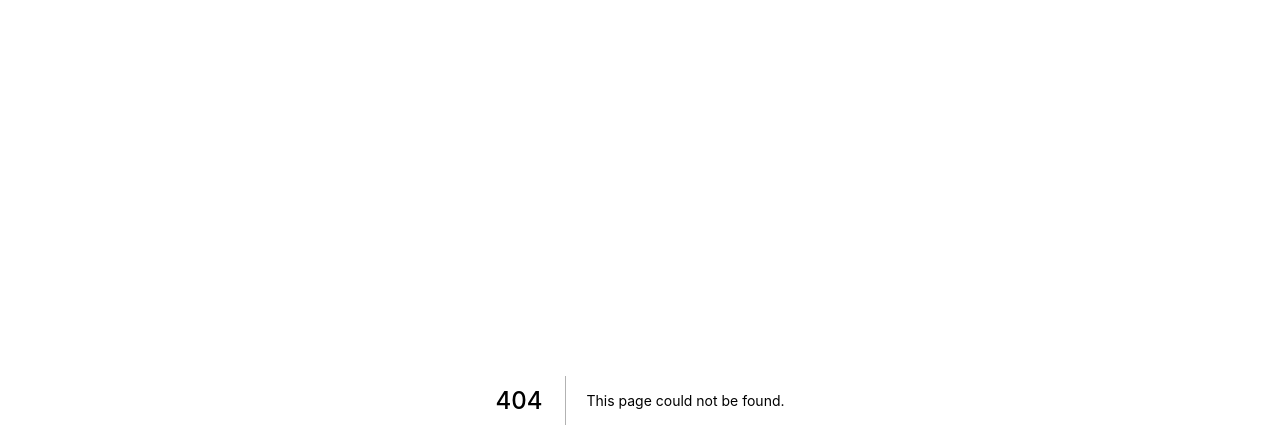
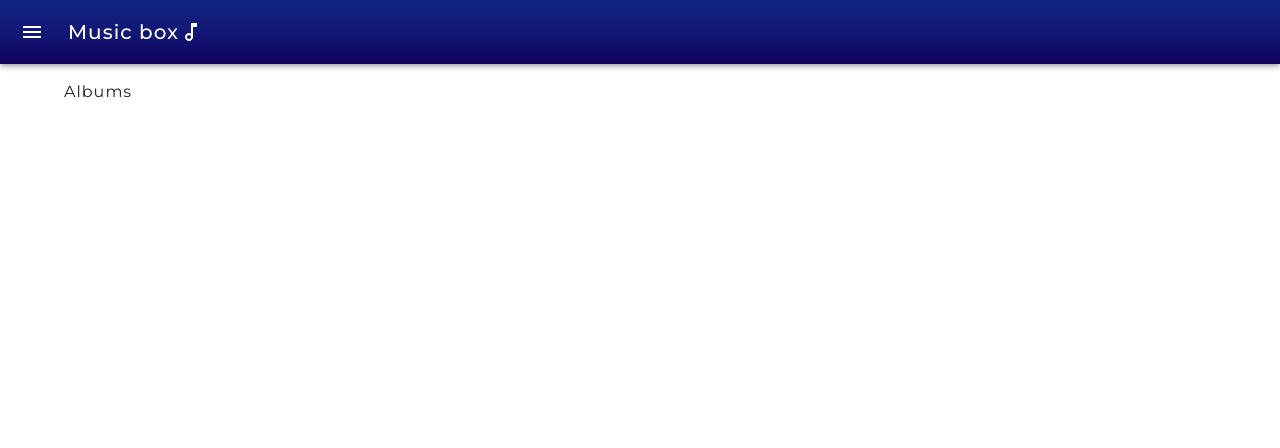
Before and after one commit to 12Aleks/Music-box, a Next.js app in the folder client/: page /albums in a window 1280 px wide. Before the commit this address had no page. Shown: the top 448 px of the page. Built offline with nearby package versions, Linux system fonts and the light colour scheme.

Commit message:
Styles has been updated

```diff
--- a/client/components/Navbar.tsx
+++ b/client/components/Navbar.tsx
@@ -1,9 +1,9 @@
-import * as React from 'react';
-import { styled} from '@mui/material/styles';
+import React, {FC, useState} from 'react';
+import {styled} from '@mui/material/styles';
 import Box from '@mui/material/Box';
 import Drawer from '@mui/material/Drawer';
 import CssBaseline from '@mui/material/CssBaseline';
-import MuiAppBar, { AppBarProps as MuiAppBarProps } from '@mui/material/AppBar';
+import MuiAppBar, {AppBarProps as MuiAppBarProps} from '@mui/material/AppBar';
 import Toolbar from '@mui/material/Toolbar';
 import List from '@mui/material/List';
 import Typography from '@mui/material/Typography';
@@ -11,13 +11,13 @@ import {useRouter} from "next/router";
 import IconButton from '@mui/material/IconButton';
 import MenuIcon from '@mui/icons-material/Menu';
 import ChevronLeftIcon from '@mui/icons-material/ChevronLeft';
-
+import MusicNoteOutlinedIcon from '@mui/icons-material/MusicNoteOutlined';
+import MusicVideoOutlinedIcon from '@mui/icons-material/MusicVideoOutlined';
+import HomeIcon from '@mui/icons-material/Home';
 import ListItem from '@mui/material/ListItem';
 import ListItemButton from '@mui/material/ListItemButton';
 import ListItemIcon from '@mui/material/ListItemIcon';
 import ListItemText from '@mui/material/ListItemText';
-import InboxIcon from '@mui/icons-material/MoveToInbox';
-import MailIcon from '@mui/icons-material/Mail';
 
 const drawerWidth = 240;
 
@@ -27,7 +27,7 @@ interface AppBarProps extends MuiAppBarProps {
 
 const AppBar = styled(MuiAppBar, {
     shouldForwardProp: (prop) => prop !== 'open',
-})<AppBarProps>(({ theme, open }) => ({
+})<AppBarProps>(({theme, open}) => ({
     transition: theme.transitions.create(['margin', 'width'], {
         easing: theme.transitions.easing.sharp,
         duration: theme.transitions.duration.leavingScreen,
@@ -43,21 +43,18 @@ const AppBar = styled(MuiAppBar, {
 }));
 
 const menuItems = [
-    { page: 'Home', path: '/'},
-    { page: 'Track list', path: '/tracks'},
-    { page: 'Album List', path: '/albums'},
+    {page: 'Home', path: '/'},
+    {page: 'Track list', path: '/tracks'},
+    {page: 'Album List', path: '/albums'},
 ];
 
-export default function Navbar() {
+const Navbar = () => {
     const router = useRouter();
-    const [open, setOpen] = React.useState(false);
+    const [open, setOpen] = useState(false);
 
     const handleDrawerOpen = () => {
-        setOpen(true);
-    };
+        setOpen(!open);
 
-    const handleDrawerClose = () => {
-        setOpen(false);
     };
 
     return (
@@ -75,17 +72,26 @@ export default function Navbar() {
                         <MenuIcon/>
                     </IconButton>
                     <Typography variant="h6" noWrap component="div">
-                        Persistent drawer
+                        Music box <MusicNoteOutlinedIcon/>
                     </Typography>
                 </Toolbar>
             </AppBar>
+
             <Drawer
+                sx={{
+                    width: drawerWidth,
+                    flexShrink: 0,
+                    '& .MuiDrawer-paper': {
+                        width: drawerWidth,
+                        boxSizing: 'border-box',
+                    },
+                }}
                 variant="persistent"
                 anchor="left"
                 open={open}
             >
                 <div>
-                    <IconButton onClick={handleDrawerClose}>
+                    <IconButton onClick={handleDrawerOpen}>
                         <ChevronLeftIcon/>
                     </IconButton>
                 </div>
@@ -94,7 +100,10 @@ export default function Navbar() {
                         <ListItem key={path} onClick={() => router.push(path)}>
                             <ListItemButton>
                                 <ListItemIcon>
-                                    {index % 2 === 0 ? <InboxIcon/> : <MailIcon/>}
+                                    {
+                                        !index ? <HomeIcon/> : index === 2 ? <MusicVideoOutlinedIcon/> :
+                                            <MusicNoteOutlinedIcon/>
+                                    }
                                 </ListItemIcon>
                                 <ListItemText primary={page}/>
                             </ListItemButton>
@@ -104,4 +113,5 @@ export default function Navbar() {
             </Drawer>
         </Box>
     );
-}
+};
+export default Navbar;
--- a/client/layouts/MainLayout.tsx
+++ b/client/layouts/MainLayout.tsx
@@ -1,15 +1,19 @@
-import React, {FC} from 'react';
+import React, {FC, useState} from 'react';
 import Navbar from "../components/Navbar";
+import Container from '@mui/material/Container';
 
-interface Layout{
+interface Layout {
     children: any;
 }
 
-const MainLayout: FC <Layout> = ({children}) => {
+const MainLayout: FC<Layout> = ({children}) => {
+
     return (
         <>
-            <Navbar/>
-            {children}
+            <Navbar />
+            <Container>
+                {children}
+            </Container>
         </>
     );
 };
--- /dev/null
+++ b/client/pages/albums/index.tsx
@@ -0,0 +1,14 @@
+import React from 'react';
+import MainLayout from "../../layouts/MainLayout";
+
+
+const Index = () => {
+    return (
+        <MainLayout>
+
+            Albums
+        </MainLayout>
+    );
+};
+
+export default Index;
--- /dev/null
+++ b/client/styles/_global.scss
@@ -0,0 +1,9 @@
+@import url('https://fonts.googleapis.com/css2?family=Montserrat:wght@100;300;400;500;700&display=swap');
+
+div#__next {
+  margin-top: 80px;
+  h1, h2, h3, h4, h5, h6, p, a, span, div{
+    font-family: 'Montserrat', sans-serif;
+    letter-spacing: 1px;
+  }
+}
--- /dev/null
+++ b/client/styles/_navbar.scss
@@ -0,0 +1,21 @@
+.css-ciy9n4-MuiPaper-root-MuiAppBar-root, .css-1t29gy6-MuiToolbar-root{
+  background: rgb(16,0,94);
+  background: linear-gradient(0deg, rgba(16,0,94,1) 0%, rgba(16,0,94,.8) 50%, rgba(16,0,94,.7) 100%);
+  min-height: 51px !important;
+}
+.css-8u39c-MuiTypography-root{
+  display: flex;
+  align-items: center;
+  font: 400 1.5rem 'Montserrat', sans-serif;
+}
+
+.css-12i7wg6-MuiPaper-root-MuiDrawer-paper{
+  max-width: 240px;
+  width: 100%;
+  & > div{
+    display: flex;
+    padding: 5px 15px;
+    border-bottom: 1px solid #ebe7e7;
+    justify-content: flex-end;
+  }
+}
--- a/client/styles/styles.scss
+++ b/client/styles/styles.scss
@@ -1,3 +1,6 @@
+@import "global";
+@import "navbar";
+
 .center{
   margin-top: 150px;
   display: flex;
@@ -5,7 +8,3 @@
   align-items: center;
   justify-content: center;
 }
-.css-12i7wg6-MuiPaper-root-MuiDrawer-paper{
-  max-width: 240px;
-  width: 100%;
-}
```
Also changed, not shown: client/pages/tracks/index.tsx (+8 -1 lines).
